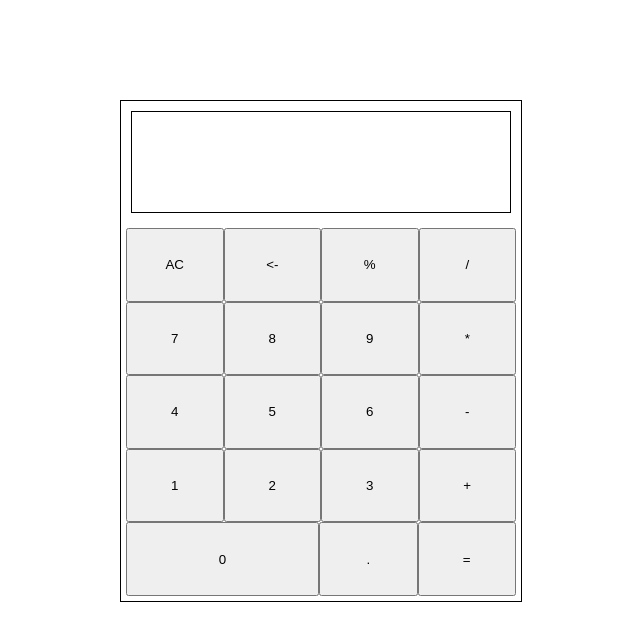
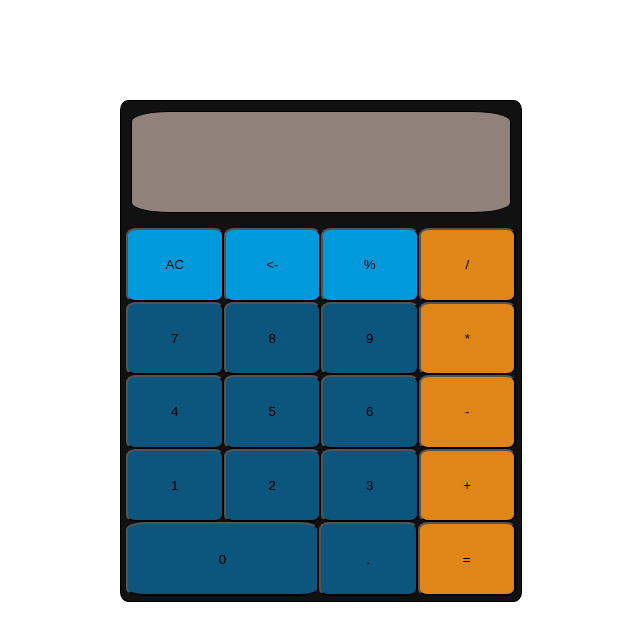
Before and after one commit to aki024/calculator, a plain HTML site: page index.html in a window 1280 px wide. Shown: the whole page, without its empty margins (319-959 px from the left). Drawn offline with Linux system fonts and the light colour scheme.

Commit message:
maybe later

```diff
--- a/index.html
+++ b/index.html
@@ -15,9 +15,9 @@
             <div class="result"></div>
             <div class="digits">
                 <div class="digits-row">
-                    <button id="numberAC">AC</button>
-                    <button id="numberBackspace"><-</button>
-                    <button id="number%">%</button>
+                    <button id="numberAC" class="top3">AC</button>
+                    <button id="numberBackspace" class="top3"><-</button>
+                    <button id="number%" class="top3">%</button>
                     <button id="numberDivide" class="operator">/</button>
                 </div>
                 <div class="digits-row">
@@ -33,7 +33,7 @@
                     <button id="numberSubtract" class="operator">-</button>
                 </div>
                 <div class="digits-row">
-                    <button id="number1" class="number">1</button>
+                    <button id="number1" class="number" data-key="97">1</button>
                     <button id="number2" class="number">2</button>
                     <button id="number3" class="number">3</button>
                     <button id="numberAdd" class="operator">+</button>
--- a/style.css
+++ b/style.css
@@ -16,6 +16,8 @@
     border: 1px solid;
     display: flex;
     flex-direction: column;
+    border-radius: 2%;
+    background-color: #111111;
 }
 
 .result {
@@ -27,6 +29,8 @@
     justify-content: flex-end;
     align-items: center;
     padding-right: 10px;
+    border-radius: 10%;
+    background-color: #90827b;
 }
 
 .digits {
@@ -43,6 +47,39 @@
 
 button {
     flex: 1;
+    border-radius: 10%;
+}
+
+.top3 {
+    background-color: #009adc;
+}
+
+.top3:hover {
+    background-color: #00dcdc;
+}
+
+.number,
+#numberDot {
+    background-color: #0c567d;
+}
+
+.number:hover,
+#numberDot:hover {
+    background-color: #0e6c9e;
+}
+
+.operator,
+#numberResult {
+    background-color: #fd9619e0;
+}
+
+.operator:hover,
+#numberResult:hover {
+    background-color: #f1bc0bf1;
+}
+
+.clicked {
+    background-color: aqua;
 }
 
 button#number0 {
```
Also changed, not shown: script.js (+16 -2 lines).
